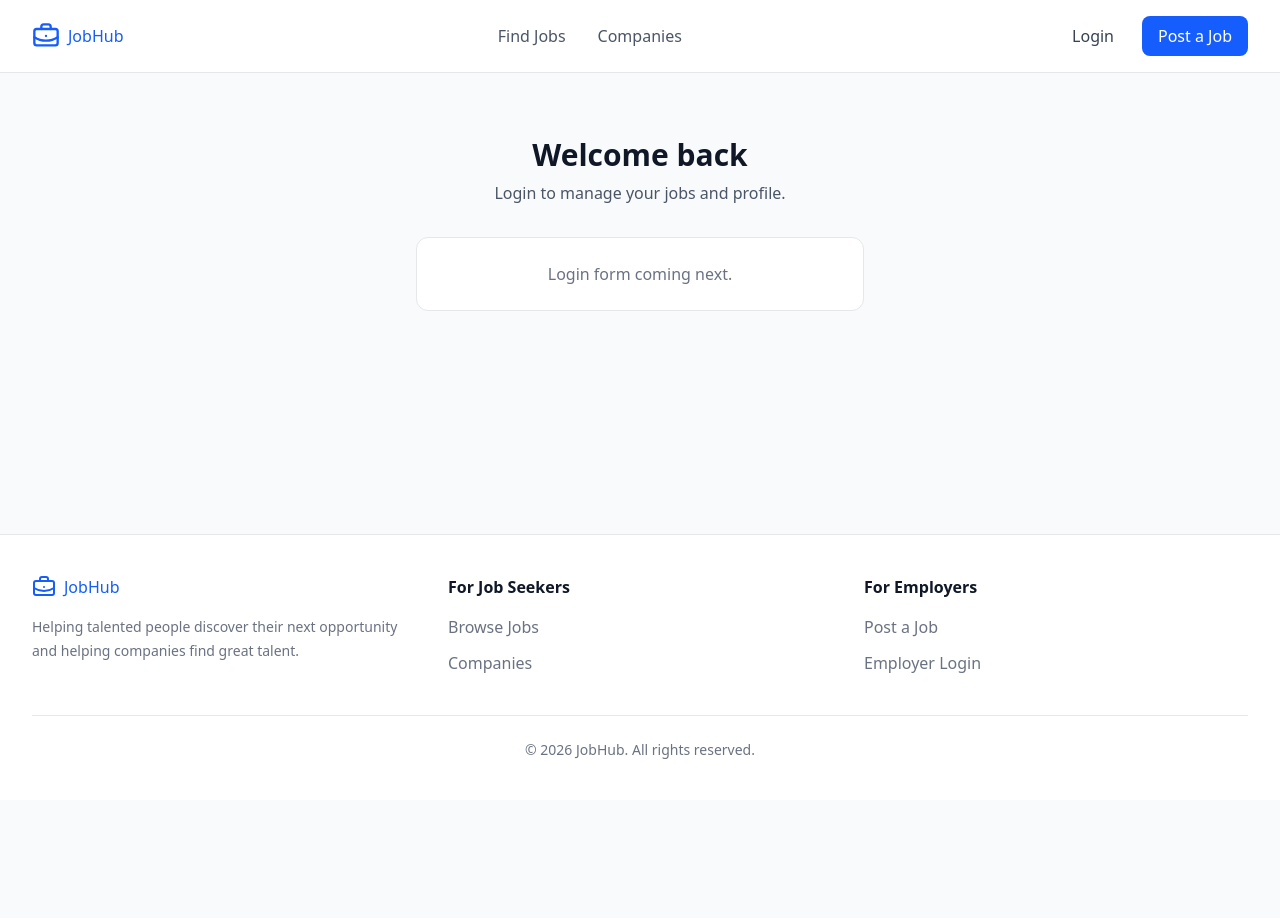
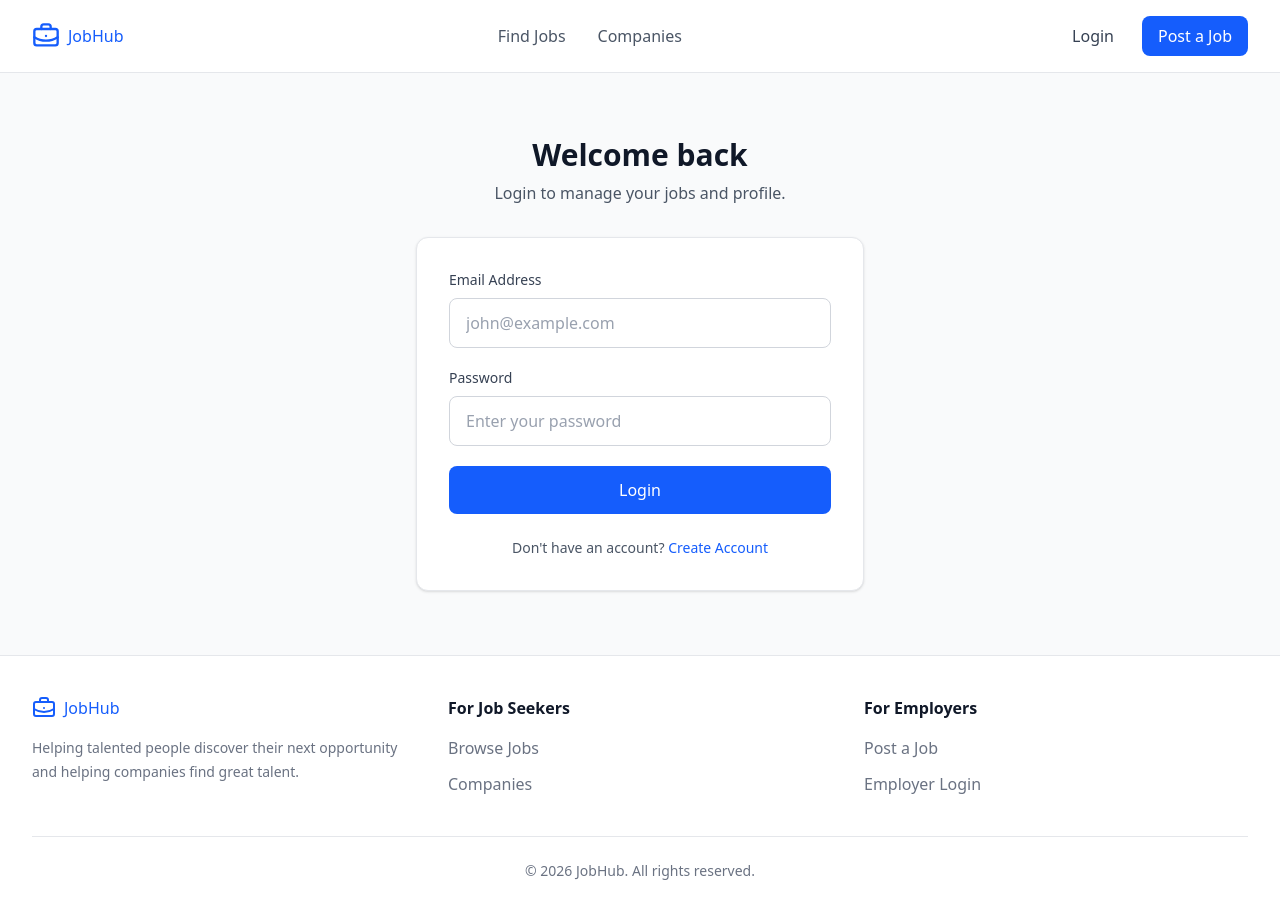
Before and after one commit to Quantumben/jobhub-frontend, a React (Vite) app: page /login in a window 1280 px wide. Shown: the top 918 px of the page. Before the commit the page ends 800 px from the top, so only its background shows below. Built offline with nearby package versions, Linux system fonts and the light colour scheme.

Commit message:
Registration and Login working

```diff
--- a/src/components/layout/Navbar.tsx
+++ b/src/components/layout/Navbar.tsx
@@ -1,9 +1,36 @@
 import { useState } from "react";
-import { Link, NavLink } from "react-router";
+import { Link, NavLink, useNavigate } from "react-router";
 import { BriefcaseBusiness, Menu, X } from "lucide-react";
+import { useAppDispatch, useAppSelector } from "../../app/hooks";
+
+import { clearAuth } from "../../features/auth/authSlice";
+
+import { authService } from "../../features/auth/authService";
 
 function Navbar() {
   const [isMenuOpen, setIsMenuOpen] = useState(false);
+
+  const navigate = useNavigate();
+
+  const dispatch = useAppDispatch();
+
+  const { user, isAuthenticated } = useAppSelector((state) => state.auth);
+
+  const handleLogout = async () => {
+    try {
+      await authService.logout();
+    } catch (error) {
+      console.error("Logout request failed:", error);
+    } finally {
+      localStorage.removeItem("auth_token");
+
+      dispatch(clearAuth());
+
+      setIsMenuOpen(false);
+
+      navigate("/login");
+    }
+  };
 
   return (
     <header className="border-b border-gray-200 bg-white">
@@ -12,6 +39,7 @@ function Navbar() {
         <Link
           to="/"
           className="flex items-center gap-2 text-xl font-bold text-blue-600"
+          onClick={() => setIsMenuOpen(false)}
         >
           <BriefcaseBusiness className="h-7 w-7" />
 
@@ -45,6 +73,29 @@ function Navbar() {
 
         {/* Desktop Authentication Buttons */}
         <div className="hidden items-center gap-3 md:flex">
+          {isAuthenticated && user ? (
+            <>
+              <Link
+                to="/dashboard"
+                className="rounded-lg px-4 py-2 text-sm font-medium text-gray-700 transition hover:bg-gray-100"
+              >
+                Dashboard
+              </Link>
+
+              <span className="text-sm font-medium text-gray-700">
+                {user.name}
+              </span>
+
+              <button
+                type="button"
+                onClick={handleLogout}
+                className="rounded-lg bg-red-50 px-4 py-2 text-sm font-medium text-red-600 transition hover:bg-red-100"
+              >
+                Logout
+              </button>
+            </>
+          ) : (
+            <>
               <Link
                 to="/login"
                 className="rounded-lg px-4 py-2 text-sm font-medium text-gray-700 transition hover:bg-gray-100"
@@ -58,6 +109,8 @@ function Navbar() {
               >
                 Post a Job
               </Link>
+            </>
+          )}
         </div>
 
         {/* Mobile Menu Button */}
@@ -66,6 +119,7 @@ function Navbar() {
           className="rounded-lg p-2 text-gray-700 hover:bg-gray-100 md:hidden"
           onClick={() => setIsMenuOpen(!isMenuOpen)}
           aria-label="Toggle navigation menu"
+          aria-expanded={isMenuOpen}
         >
           {isMenuOpen ? (
             <X className="h-6 w-6" />
@@ -77,39 +131,84 @@ function Navbar() {
 
       {/* Mobile Navigation */}
       {isMenuOpen && (
-        <div className="border-t border-gray-200 bg-white px-4 py-4 md:hidden">
+        <div className="border-t border-gray-200 bg-white px-4 py-4 shadow-sm md:hidden">
           <nav className="flex flex-col gap-2">
-            <Link
+            <NavLink
               to="/jobs"
-              className="rounded-lg px-3 py-2 text-sm font-medium text-gray-700 hover:bg-gray-100"
               onClick={() => setIsMenuOpen(false)}
+              className={({ isActive }) =>
+                `rounded-lg px-3 py-2 text-sm font-medium transition ${
+                  isActive
+                    ? "bg-blue-50 text-blue-600"
+                    : "text-gray-700 hover:bg-gray-100 hover:text-blue-600"
+                }`
+              }
             >
               Find Jobs
+            </NavLink>
+
+            <NavLink
+              to="/companies"
+              onClick={() => setIsMenuOpen(false)}
+              className={({ isActive }) =>
+                `rounded-lg px-3 py-2 text-sm font-medium transition ${
+                  isActive
+                    ? "bg-blue-50 text-blue-600"
+                    : "text-gray-700 hover:bg-gray-100 hover:text-blue-600"
+                }`
+              }
+            >
+              Companies
+            </NavLink>
+
+            <div className="mt-3 border-t border-gray-200 pt-3">
+              {isAuthenticated && user ? (
+                <div className="flex flex-col gap-2">
+                  <div className="px-3 py-2">
+                    <p className="text-xs font-medium uppercase tracking-wide text-gray-500">
+                      Signed in as
+                    </p>
+                    <p className="mt-1 truncate text-sm font-semibold text-gray-900">
+                      {user.name}
+                    </p>
+                  </div>
+
+                  <Link
+                    to="/dashboard"
+                    onClick={() => setIsMenuOpen(false)}
+                    className="rounded-lg px-3 py-2 text-sm font-medium text-gray-700 transition hover:bg-gray-100"
+                  >
+                    Dashboard
                   </Link>
 
-            <Link
-              to="/companies"
-              className="rounded-lg px-3 py-2 text-sm font-medium text-gray-700 hover:bg-gray-100"
-              onClick={() => setIsMenuOpen(false)}
+                  <button
+                    type="button"
+                    onClick={handleLogout}
+                    className="rounded-lg bg-red-50 px-3 py-2 text-left text-sm font-medium text-red-600 transition hover:bg-red-100"
                   >
-              Companies
-            </Link>
-
+                    Logout
+                  </button>
+                </div>
+              ) : (
+                <div className="flex flex-col gap-2">
                   <Link
                     to="/login"
-              className="rounded-lg px-3 py-2 text-sm font-medium text-gray-700 hover:bg-gray-100"
                     onClick={() => setIsMenuOpen(false)}
+                    className="rounded-lg px-3 py-2 text-sm font-medium text-gray-700 transition hover:bg-gray-100"
                   >
                     Login
                   </Link>
 
                   <Link
                     to="/register"
-              className="mt-2 rounded-lg bg-blue-600 px-3 py-2 text-center text-sm font-medium text-white hover:bg-blue-700"
                     onClick={() => setIsMenuOpen(false)}
+                    className="rounded-lg bg-blue-600 px-3 py-2 text-center text-sm font-medium text-white transition hover:bg-blue-700"
                   >
                     Post a Job
                   </Link>
+                </div>
+              )}
+            </div>
           </nav>
         </div>
       )}
--- /dev/null
+++ b/src/features/auth/authSlice.ts
@@ -0,0 +1,64 @@
+import {
+  createSlice,
+  type PayloadAction,
+} from '@reduxjs/toolkit'
+
+import type { User } from './authTypes'
+
+
+interface AuthState {
+  user: User | null
+  isAuthenticated: boolean
+  isInitializing: boolean
+}
+
+
+const initialState: AuthState = {
+  user: null,
+  isAuthenticated: false,
+  isInitializing: true,
+}
+
+
+const authSlice = createSlice({
+  name: 'auth',
+
+  initialState,
+
+  reducers: {
+
+    setCredentials: (state, action: PayloadAction<User>,) =>
+    {
+      state.user = action.payload
+
+      state.isAuthenticated = true
+
+      state.isInitializing = false
+    },
+
+
+    clearAuth: (state) => {
+      state.user = null
+
+      state.isAuthenticated = false
+
+      state.isInitializing = false
+    },
+
+
+    finishAuthInitialization: (state) => {
+      state.isInitializing = false
+    },
+
+  },
+})
+
+
+export const {
+  setCredentials,
+  clearAuth,
+  finishAuthInitialization,
+} = authSlice.actions
+
+
+export default authSlice.reducer
--- a/src/pages/auth/LoginPage.tsx
+++ b/src/pages/auth/LoginPage.tsx
@@ -1,4 +1,67 @@
+import { isAxiosError } from "axios";
+import { useFormik } from "formik";
+import { Link, useNavigate } from "react-router";
+
+import Input from "../../components/common/Input";
+
+import { useAppDispatch } from "../../app/hooks";
+
+import { setCredentials } from "../../features/auth/authSlice";
+
+import { authService } from "../../features/auth/authService";
+
+import type {
+  LaravelValidationResponse,
+  LoginData,
+} from "../../features/auth/authTypes";
+
+import { loginSchema } from "../../schemas/authSchema";
+
 function LoginPage() {
+  const navigate = useNavigate();
+
+  const dispatch = useAppDispatch();
+
+  const formik = useFormik<LoginData>({
+    initialValues: {
+      email: "",
+      password: "",
+    },
+
+    validationSchema: loginSchema,
+
+    onSubmit: async (values, { setSubmitting, setFieldError, setStatus }) => {
+      try {
+        setStatus(undefined);
+
+        const response = await authService.login(values);
+
+        localStorage.setItem("auth_token", response.token);
+
+        dispatch(setCredentials(response.user));
+
+        navigate("/jobs");
+      } catch (error) {
+        if (
+          isAxiosError<LaravelValidationResponse>(error) &&
+          error.response?.status === 422
+        ) {
+          const errors = error.response.data.errors;
+
+          Object.entries(errors).forEach(([field, messages]) => {
+            setFieldError(field, messages[0]);
+          });
+
+          return;
+        }
+
+        setStatus("Unable to login. Please try again.");
+      } finally {
+        setSubmitting(false);
+      }
+    },
+  });
+
   return (
     <section className="mx-auto max-w-7xl px-4 py-16 sm:px-6 lg:px-8">
       <div className="mx-auto max-w-md">
@@ -10,8 +73,66 @@ function LoginPage() {
           </p>
         </div>
 
-        <div className="mt-8 rounded-xl border border-gray-200 bg-white p-6">
-          <p className="text-center text-gray-500">Login form coming next.</p>
+        <div className="mt-8 rounded-xl border border-gray-200 bg-white p-6 shadow-sm sm:p-8">
+          <form onSubmit={formik.handleSubmit} noValidate className="space-y-5">
+            {formik.status && (
+              <div className="rounded-lg border border-red-200 bg-red-50 px-4 py-3 text-sm text-red-700">
+                {formik.status}
+              </div>
+            )}
+
+            <Input
+              id="email"
+              name="email"
+              type="email"
+              label="Email Address"
+              placeholder="john@example.com"
+              autoComplete="email"
+              value={formik.values.email}
+              onChange={formik.handleChange}
+              onBlur={formik.handleBlur}
+              error={
+                formik.touched.email || formik.submitCount > 0
+                  ? formik.errors.email
+                  : undefined
+              }
+            />
+
+            <Input
+              id="password"
+              name="password"
+              type="password"
+              label="Password"
+              placeholder="Enter your password"
+              autoComplete="current-password"
+              value={formik.values.password}
+              onChange={formik.handleChange}
+              onBlur={formik.handleBlur}
+              error={
+                formik.touched.password || formik.submitCount > 0
+                  ? formik.errors.password
+                  : undefined
+              }
+            />
+
+            <button
+              type="submit"
+              disabled={formik.isSubmitting}
+              className="w-full rounded-lg bg-blue-600 px-4 py-3 font-medium text-white transition hover:bg-blue-700 disabled:cursor-not-allowed disabled:opacity-60"
+            >
+              {formik.isSubmitting ? "Logging in..." : "Login"}
+            </button>
+          </form>
+
+          <p className="mt-6 text-center text-sm text-gray-600">
+            Don't have an account?{" "}
+            <Link
+              to="/register"
+              className="font-semibold text-blue-600 hover:text-blue-700"
+            >
+              Create Account
+            </Link>
+          </p>
         </div>
       </div>
     </section>
--- a/src/pages/auth/RegisterPage.tsx
+++ b/src/pages/auth/RegisterPage.tsx
@@ -1,3 +1,5 @@
+import { useAppDispatch } from '../../app/hooks'
+import { setCredentials,} from '../../features/auth/authSlice'
 import { isAxiosError } from "axios";
 import { useFormik } from "formik";
 import { Link, useNavigate } from "react-router";
@@ -14,6 +16,7 @@ import type {
 import { registerSchema } from "../../schemas/authSchema";
 
 function RegisterPage() {
+  const dispatch = useAppDispatch();
   const navigate = useNavigate();
   const formik = useFormik<RegisterData>({
     initialValues: {
@@ -32,6 +35,8 @@ function RegisterPage() {
         const response = await authService.register(values);
 
         localStorage.setItem("auth_token", response.token);
+
+        dispatch(setCredentials(response.user))
 
         navigate("/jobs");
       } catch (error) {
```
Also changed, not shown: src/App.tsx (+8 -3 lines), src/app/store.ts (+8 -1 lines), src/components/auth/AuthInitializer.tsx (added, +57 -0 lines), src/features/auth/authService.ts (+26 -9 lines), src/schemas/authSchema.ts (+10 -0 lines), 1 other file (tests, documents, lock files or other folders). Lines whose indentation alone changed are shown as unchanged.
